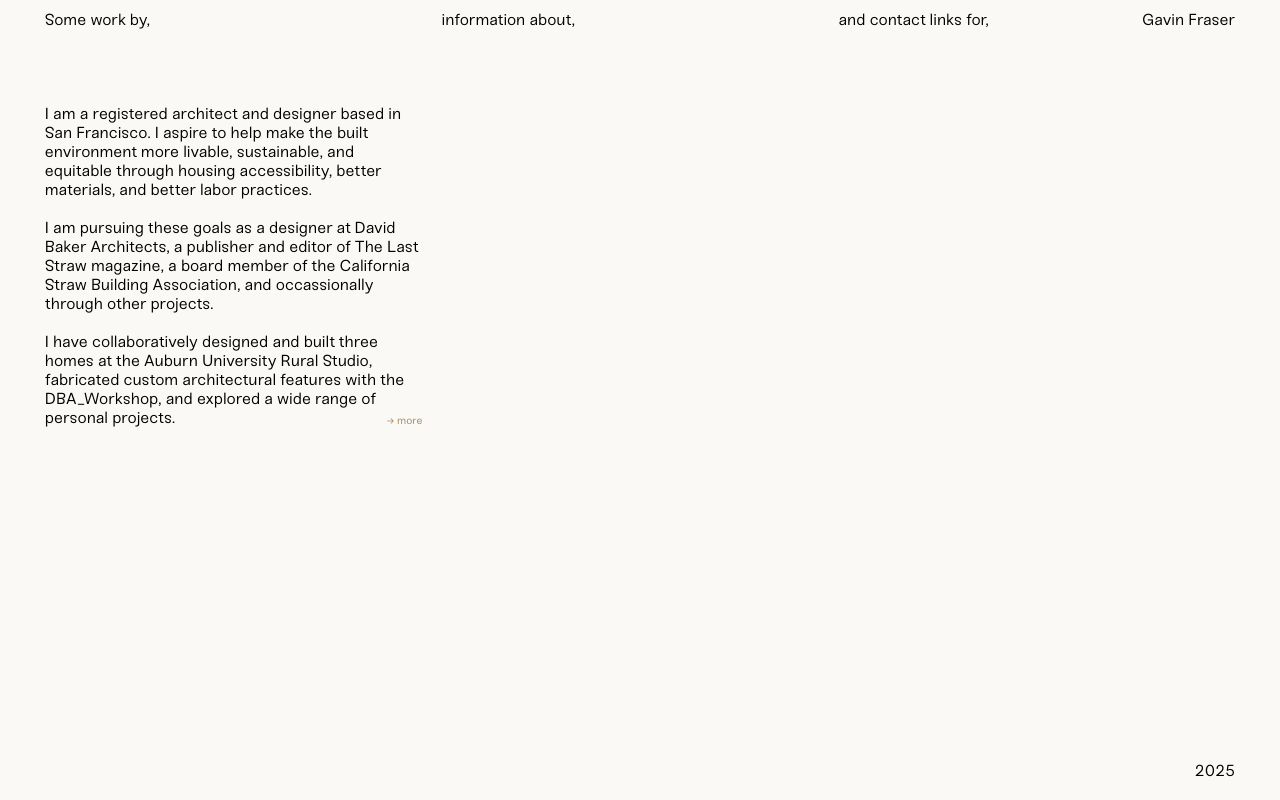
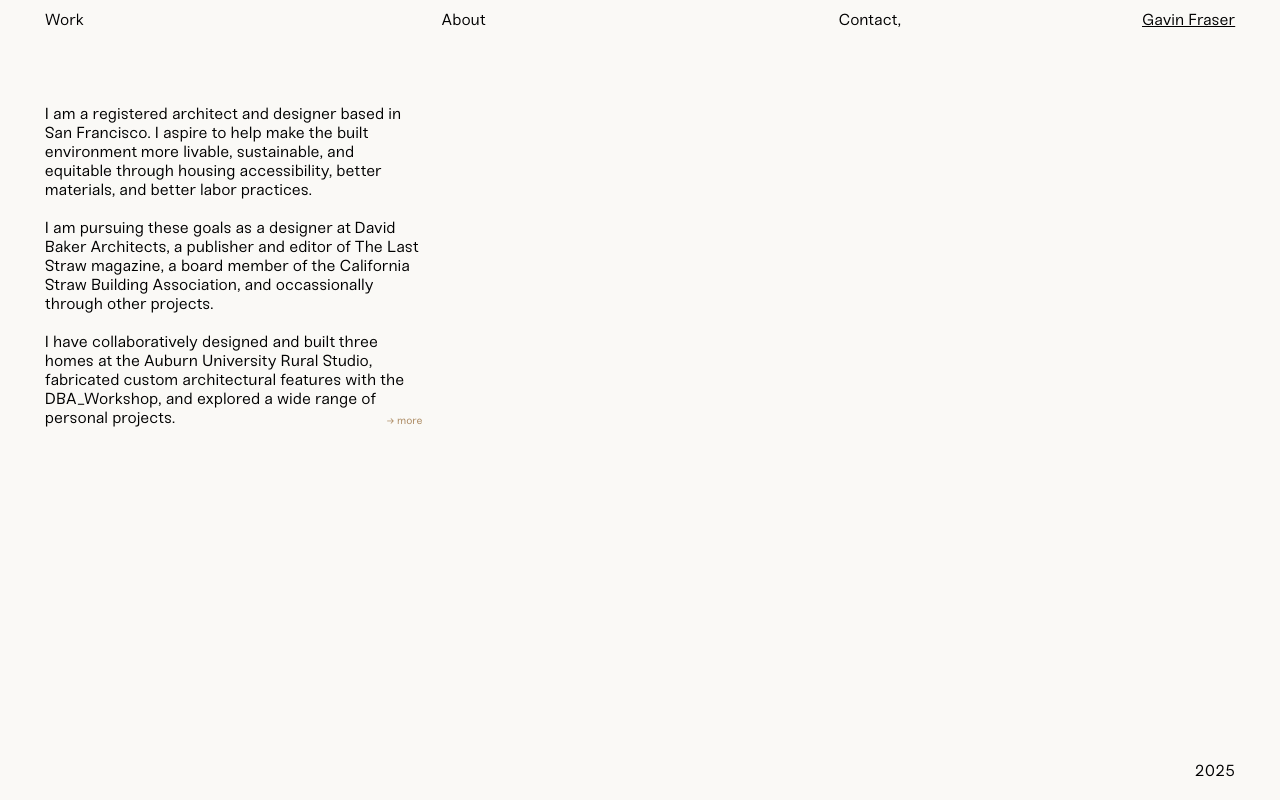
Before and after one commit to gavinlesterfraser/gavinlesterfraser.github.io, an Astro site: page / in a window 1280 px wide. Built offline with nearby package versions, Linux system fonts and the light colour scheme; Astro itself is replaced by a stand-in of ours.

Commit message:
first from cursor

```diff
--- a/src/components/Header.astro
+++ b/src/components/Header.astro
@@ -2,22 +2,25 @@
 <div class="navbar">
     <h1>
         <div id="nav-left">
-            <a href="/work">Some work by,</a>
+            <a href="/work" class={Astro.url.pathname === '/work' ? 'active' : ''}>Work</a>
         </div>
         <div id="nav-leftish">
-            <a href="/about">information about,</a>
+            <a href="/about" class={Astro.url.pathname === '/about' ? 'active' : ''}>About</a>
         </div>
         <div id="nav-rightish">
-            <a href="/contact">and contact links for,</a>
+            <a href="/contact" class={Astro.url.pathname === '/contact' ? 'active' : ''}>Contact,</a>
         </div>
         <div id="nav-right">
-            <a href="/">Gavin Fraser</a>
+            <a href="/" class={Astro.url.pathname === '/' ? 'active' : ''}>Gavin Fraser</a>
         </div>
     </h1>
 </div>
 
 
 <style>
+    .navbar a.active {
+    text-decoration: underline;
+    }
 #nav-left {
     position: fixed;
     left: 3.5vw;
```
